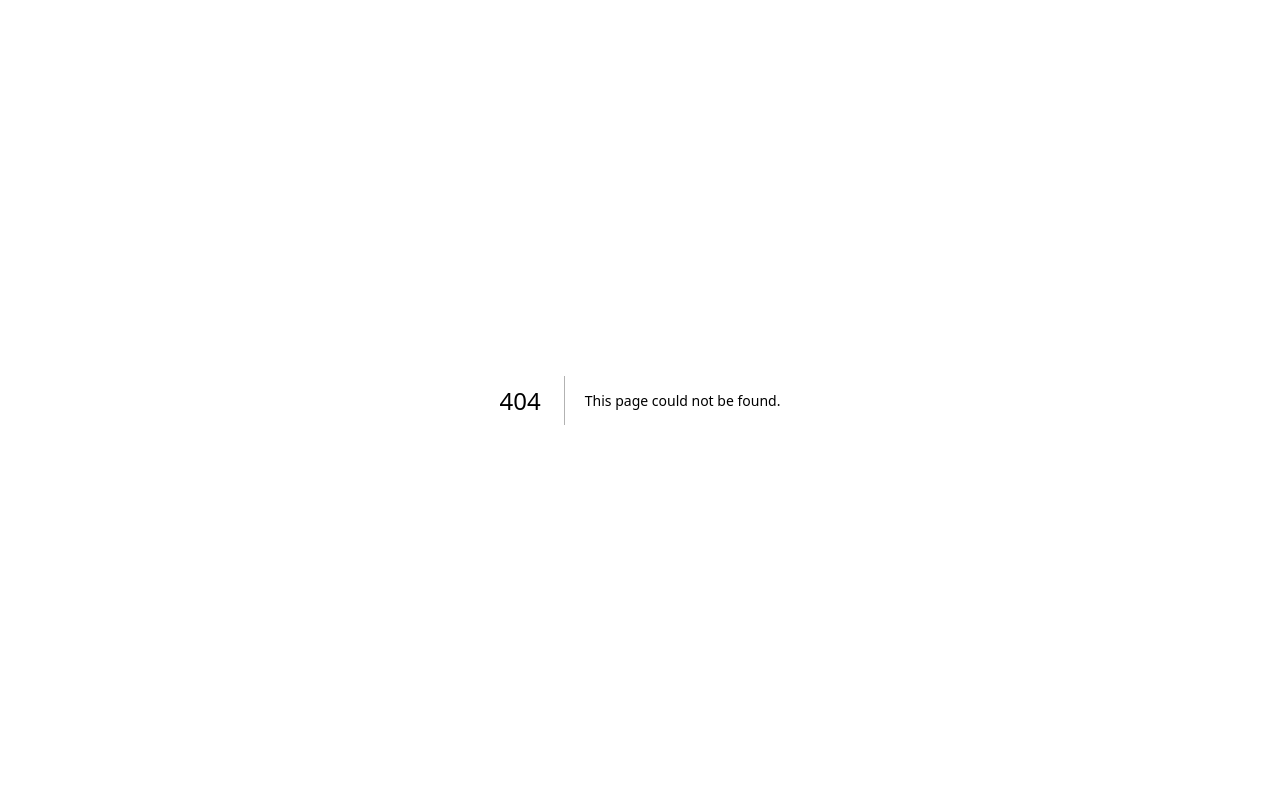
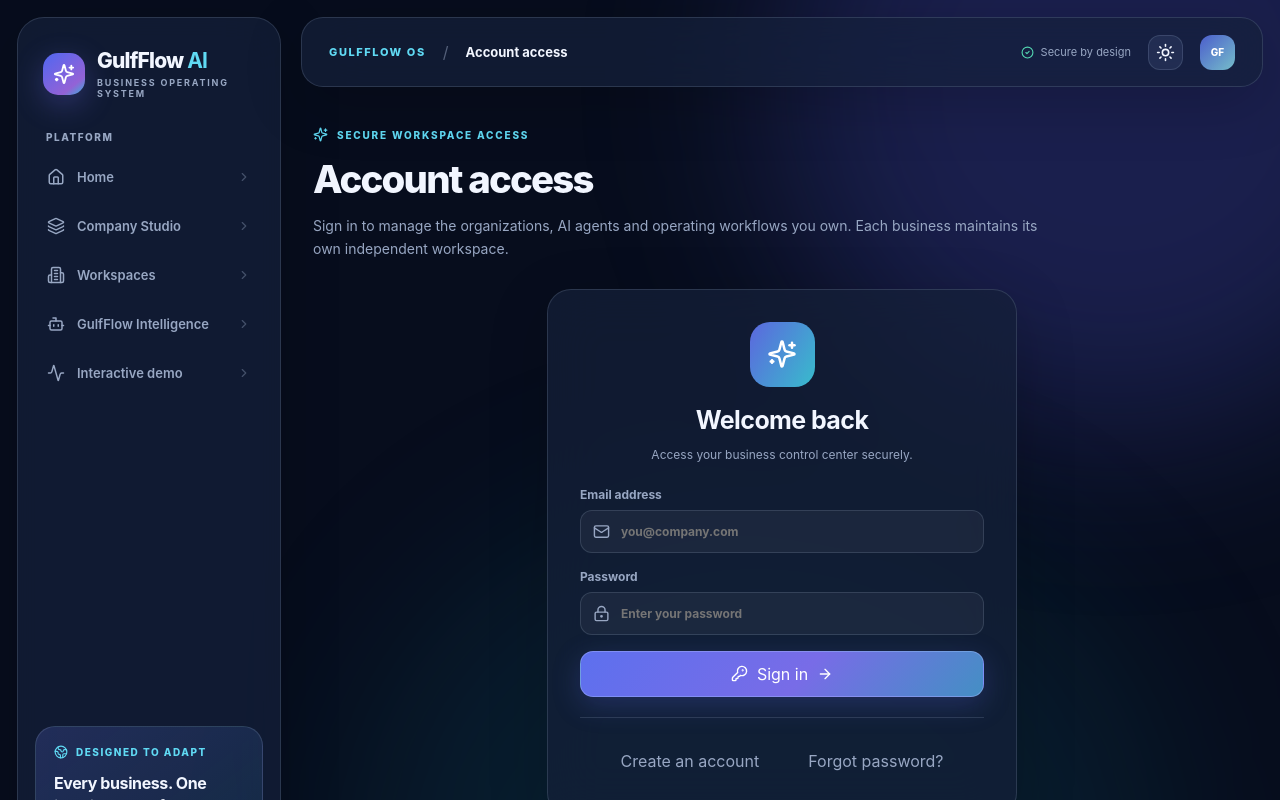
Before and after one commit to ghostcloud2/Gulf-Flow-, a Next.js app: page /sign-in in a window 1280 px wide. Before the commit this address had no page. Shown: the top 800 px of the page. Built offline with nearby package versions, Linux system fonts and the light colour scheme; no server answers.

Commit message:
Implement real Supabase email login, signup and password recovery UI

```diff
--- /dev/null
+++ b/app/sign-in/page.tsx
@@ -0,0 +1,59 @@
+"use client";
+import Link from "next/link";
+import {useEffect,useState,type FormEvent} from "react";
+import {useRouter} from "next/navigation";
+import {ArrowRight,CheckCircle2,KeyRound,LockKeyhole,Mail,ShieldCheck,Sparkles,UserPlus} from "lucide-react";
+import {GFShell} from "../../components/gf-shell";
+import {explainSupabaseError,getBrowserClient,supabaseConfigured} from "../../lib/supabase-browser";
+export default function SignInPage(){
+ const router=useRouter();
+ const [mode,setMode]=useState<"signin"|"signup"|"reset">("signin");
+ const [email,setEmail]=useState("");
+ const [password,setPassword]=useState("");
+ const [busy,setBusy]=useState(false);
+ const [error,setError]=useState("");
+ const [notice,setNotice]=useState("");
+ useEffect(()=>{const db=getBrowserClient();if(!db)return;void db.auth.getUser().then(({data})=>{if(data.user)router.replace("/workspace")})},[router]);
+ async function submit(event:FormEvent){
+  event.preventDefault();setBusy(true);setError("");setNotice("");
+  const db=getBrowserClient();if(!db){setError("Supabase authentication is not configured on this deployment.");setBusy(false);return}
+  try{
+   if(mode==="reset"){
+    const {error}=await db.auth.resetPasswordForEmail(email,{redirectTo:window.location.origin+"/sign-in"});
+    if(error)throw error;
+    setNotice("If this email is registered, password recovery instructions have been sent.");
+   }else if(mode==="signup"){
+    if(password.length<8){setError("Use a password with at least 8 characters.");setBusy(false);return}
+    const {data,error}=await db.auth.signUp({email,password,options:{emailRedirectTo:window.location.origin+"/workspace"}});
+    if(error)throw error;
+    if(data.session){router.replace("/studio")}
+    else setNotice("Check your email for the verification link, then sign in to create your company.");
+   }else{
+    const {error}=await db.auth.signInWithPassword({email,password});
+    if(error)throw error;
+    router.replace("/workspace");
+   }
+  }catch(err){setError(explainSupabaseError(err))}finally{setBusy(false)}
+ }
+ return <GFShell eyebrow="SECURE WORKSPACE ACCESS" title="Account access" description="Sign in to manage the organizations, AI agents and operating workflows you own. Each business maintains its own independent workspace.">
+   <div className="gf-auth-wrap"><div className="gf-card" style={{padding:32}}>
+    <div className="gf-auth-mark"><Sparkles size={30} color="white"/></div>
+    <div className="gf-auth-head"><h2>{mode==="signup"?"Create your GulfFlow account":mode==="reset"?"Reset your password":"Welcome back"}</h2><p>{mode==="signup"?"One account, unlimited business configurations.":mode==="reset"?"We'll email you recovery instructions.":"Access your business control center securely."}</p></div>
+    <form className="gf-form" onSubmit={e=>void submit(e)}>
+      <label className="gf-field"><span>Email address</span><div className="gf-row" style={{position:"relative"}}><Mail size={17} style={{position:"absolute",left:13,color:"var(--gf-muted)"}}/><input type="email" autoComplete="email" className="gf-input" style={{paddingLeft:40}} value={email} onChange={e=>setEmail(e.target.value)} required maxLength={254} placeholder="you@company.com"/></div></label>
+      {mode!=="reset"&&<label className="gf-field"><span>Password</span><div className="gf-row" style={{position:"relative"}}><LockKeyhole size={17} style={{position:"absolute",left:13,color:"var(--gf-muted)"}}/><input type="password" autoComplete={mode==="signin"?"current-password":"new-password"} className="gf-input" style={{paddingLeft:40}} value={password} onChange={e=>setPassword(e.target.value)} required minLength={mode==="signup"?8:1} placeholder="Enter your password"/></div></label>}
+      {error&&<p role="alert" className="gf-feedback error">{error}</p>}
+      {notice&&<p role="status" className="gf-feedback success"><CheckCircle2 size={14} style={{verticalAlign:"middle",marginRight:6}}/>{notice}</p>}
+      {!supabaseConfigured()&&<p className="gf-feedback error">Supabase environment variables are unavailable. Contact the platform administrator.</p>}
+      <button className="gf-btn gf-btn-primary" type="submit" disabled={busy||!supabaseConfigured()} style={{width:"100%"}}>{busy?<span className="gf-busy"/>:mode==="signup"?<UserPlus size={17}/>:<KeyRound size={17}/>} {busy?"Working...":mode==="signup"?"Create account":mode==="reset"?"Send recovery email":"Sign in"} <ArrowRight size={16}/></button>
+    </form>
+    <div className="gf-divider"/>
+    <div style={{display:"flex",justifyContent:"center",gap:13,flexWrap:"wrap"}}>
+      <button type="button" className="gf-btn gf-btn-quiet" onClick={()=>{setMode(mode==="signup"?"signin":"signup");setError("");setNotice("")}}>{mode==="signup"?"Already have an account? Sign in":"Create an account"}</button>
+      <button type="button" className="gf-btn gf-btn-quiet" onClick={()=>{setMode(mode==="reset"?"signin":"reset");setError("");setNotice("")}}>{mode==="reset"?"Back to sign in":"Forgot password?"}</button>
+    </div>
+   </div>
+   <div className="gf-row" style={{justifyContent:"center",marginTop:20,color:"var(--gf-muted)",fontSize:11}}><ShieldCheck size={17} color="var(--gf-good)"/> Email verification · Organization-level data permissions · No shared passwords</div>
+   </div>
+ </GFShell>
+}
```
